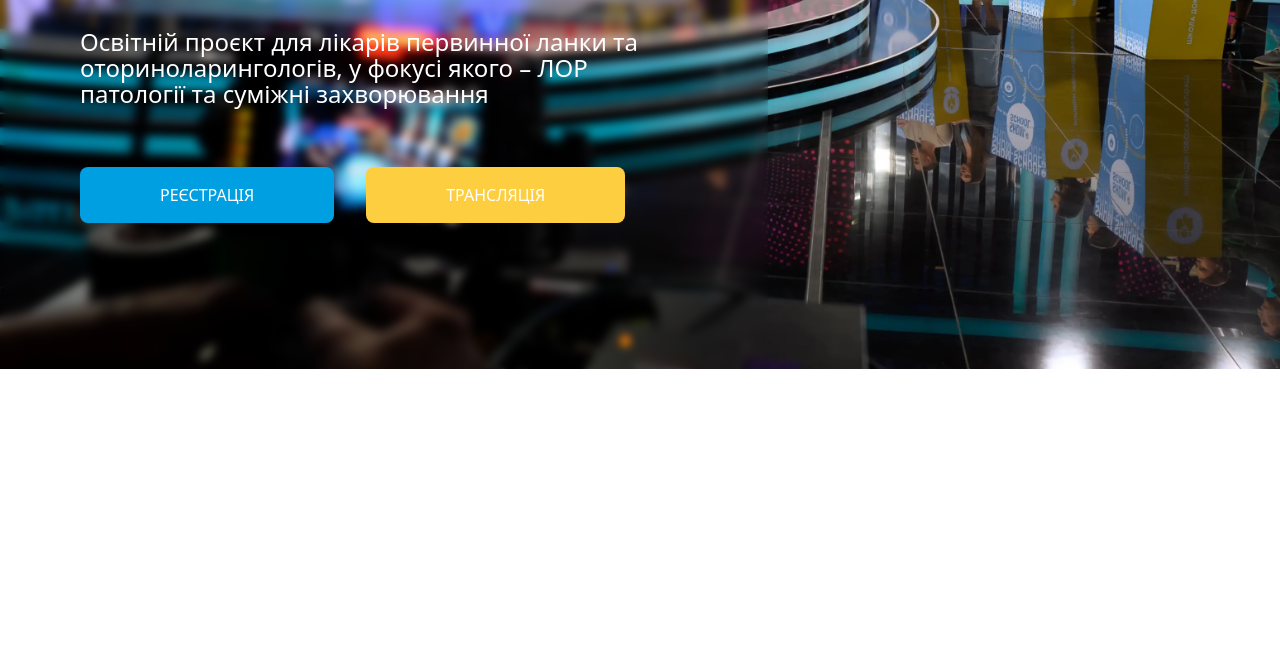
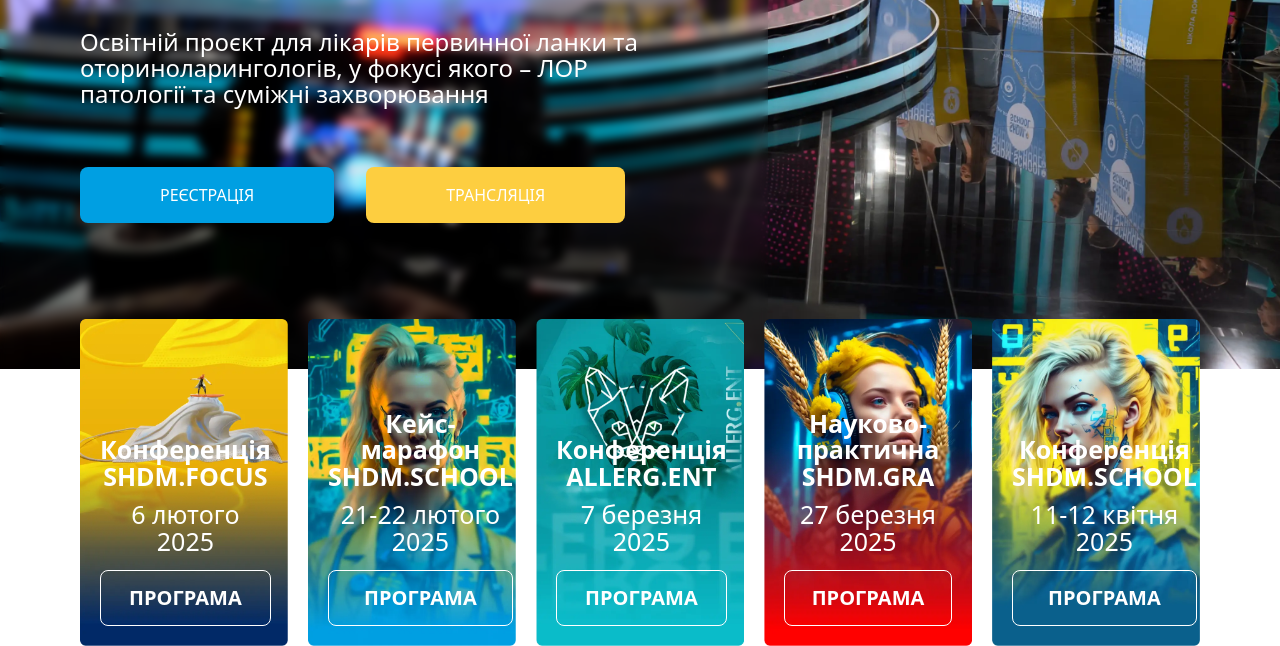
Before and after one commit to Nikolaev3Artem/shdm-school, a website: page index.html in a window 1280 px wide. Shown: the part 501-1147 px from the top of the page. Before the commit the page ends 870 px from the top, so only its background shows below. Drawn offline with Linux system fonts and the light colour scheme.

Commit message:
second block

```diff
--- a/assets/css/dev.css
+++ b/assets/css/dev.css
@@ -5,6 +5,9 @@
 @layer base {
   h1 {
     @apply text-white font-bold text-[65px] leading-[75px];
+  }
+  h3 {
+    @apply text-white text-[25px] leading-[26.5px];
   }
   h4 {
     @apply text-white font-medium text-[30px] leading-[35px];
@@ -21,6 +24,12 @@
   .btn {
     @apply py-4 px-20 block w-fit rounded-lg text-white font-medium uppercase;
   }
+  .btn-opacity {
+    @apply bg-opacity-0 text-white block uppercase font-bold border-[0.7px] border-white w-full rounded-lg py-3 text-[20px] text-center;
+  }
+  .program-card {
+    @apply relative z-10 flex justify-center items-center;
+  }
 }
 
 .hero {
--- a/index.html
+++ b/index.html
@@ -34,5 +34,79 @@
                 </div>
             </div>
         </section>
+        <section class="container mt-[-50px]">
+            <ul class="grid grid-cols-5 gap-5">
+                <li class="program-card">
+                    <div>
+                        <img
+                            src="./assets/images/first-program.webp"
+                            alt>
+                        <div class="absolute bottom-0 p-5">
+                            <h3 class="text-center font-bold">Конференція
+                                SHDM.FOCUS</h3>
+                            <h3 class="text-center font-medium mt-3">6 лютого
+                                2025</h3>
+                            <a class="btn-opacity mt-4" href="#">програма</a>
+                        </div>
+                    </div>
+                </li>
+                <li class="program-card">
+                    <div>
+                        <img
+                            src="./assets/images/second-program.webp"
+                            alt>
+                        <div class="absolute bottom-0 p-5">
+                            <h3 class="text-center font-bold">Кейс-марафон
+                                SHDM.SCHOOL</h3>
+                            <h3 class="text-center font-medium mt-3">21-22
+                                лютого 2025</h3>
+                            <a class="btn-opacity mt-4" href="#">програма</a>
+                        </div>
+                    </div>
+                </li>
+                <li class="program-card">
+                    <div>
+                        <img
+                            src="./assets/images/third-program.webp"
+                            alt>
+                        <div class="absolute bottom-0 p-5">
+                            <h3 class="text-center font-bold">Конференція
+                                ALLERG.ENT</h3>
+                            <h3 class="text-center font-medium mt-3">7 березня
+                                2025</h3>
+                            <a class="btn-opacity mt-4" href="#">програма</a>
+                        </div>
+                    </div>
+                </li>
+                <li class="program-card">
+                    <div>
+                        <img
+                            src="./assets/images/fourth-program.webp"
+                            alt>
+                        <div class="absolute bottom-0 p-5">
+                            <h3 class="text-center font-bold">Науково-практична
+                                SHDM.GRA</h3>
+                            <h3 class="text-center font-medium mt-3">27 березня
+                                2025</h3>
+                            <a class="btn-opacity mt-4" href="#">програма</a>
+                        </div>
+                    </div>
+                </li>
+                <li class="program-card">
+                    <div>
+                        <img
+                            src="./assets/images/fifth-program.webp"
+                            alt>
+                        <div class="absolute bottom-0 p-5">
+                            <h3 class="text-center font-bold">Конференція
+                                SHDM.SCHOOL</h3>
+                            <h3 class="text-center font-medium mt-3">11-12
+                                квітня 2025</h3>
+                            <a class="btn-opacity mt-4" href="#">програма</a>
+                        </div>
+                    </div>
+                </li>
+            </ul>
+        </section>
     </body>
 </html>
```
Also changed, not shown: assets/css/style.css, assets/images/Group 15718359.webp (deleted), assets/images/Group 15718360 (1).webp (deleted), assets/images/fifth-program.webp (added), assets/images/first-program.webp (renamed from assets/images/Mask group.webp), assets/images/fourth-program.webp (added), assets/images/second-program.webp (renamed from assets/images/Mask group (1).webp), assets/images/third-program.webp (added).
